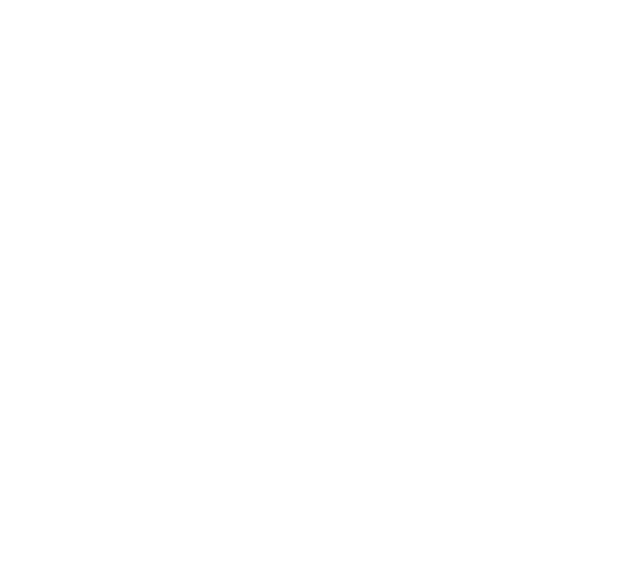
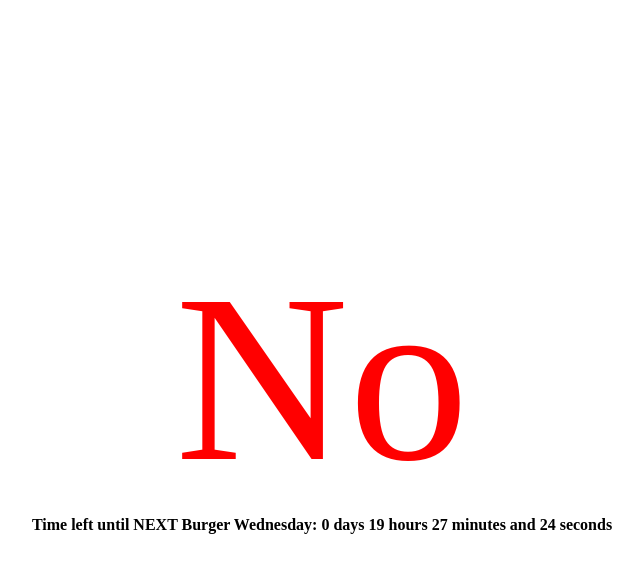
Before and after one commit to noahd1/isitburgerwednesday.com, a PHP site: page / in a window 1280 px wide. Before the commit the part shown is empty. Shown: the top 573 px of the page, without its empty margins (318-961 px from the left). Run offline with PHP 8.4, Linux system fonts and the light colour scheme.

Commit message:
for some reason IE is choking on the external javascript file. not sure why. putting it inline until I care enough to fix it

```diff
--- a/index.php
+++ b/index.php
@@ -8,6 +8,49 @@
 <meta name="KEYWORDS" content="burger, cheeseburger, hamburger, delicious, bacon cheeseburger, would you like fries with that?" />
 
 <script type="text/javascript">
+
+function countdown(year, month, day, hour, minute) {
+
+  //Convert both today's date and the target date into miliseconds.
+  var Todays_Date = (new Date()).getTime();
+  var Target_Date = (new Date(year, month, day, hour, minute, 00)).getTime();
+
+  //Find their difference, and convert that into seconds.
+  var Time_Left = Math.round((Target_Date - Todays_Date) / 1000);
+
+  if(Time_Left < 0) {
+    Time_Left = 0;
+  }
+
+  if(Time_Left == 0) {
+    window.location.href = '';
+  } else {
+    var countdown = document.getElementById("countdown");
+    var days = Math.floor(Time_Left / (60 * 60 * 24));
+    Time_Left %= (60 * 60 * 24);
+    var hours = Math.floor(Time_Left / (60 * 60));
+    Time_Left %= (60 * 60);
+    var minutes = Math.floor(Time_Left / 60);
+    Time_Left %= 60;
+    var seconds = Time_Left;
+
+    var dps = 's'; var hps = 's'; var mps = 's'; var sps = 's';
+    if(days == 1) dps ='';
+    if(hours == 1) hps ='';
+    if(minutes == 1) mps ='';
+    if(seconds == 1) sps ='';
+
+    countdown.innerHTML = days + ' day' + dps + ' ';
+    countdown.innerHTML += hours + ' hour' + hps + ' ';
+    countdown.innerHTML += minutes + ' minute' + mps + ' and ';
+    countdown.innerHTML += seconds + ' second' + sps;
+
+    //Recursive call, keeps the clock ticking.
+    setTimeout('countdown(' + year + ',' + month + ',' + day + ',' + hour + ',' + minute + ');', 1000);
+  }
+
+}
+
 var today = new Date();
 var dow = today.getDay();
 var wednesday = 3;
@@ -20,7 +63,6 @@ if(!isitburgerwednesday) {
 }
 var ie6 = false;
 </script>
-<script type="text/javascript" charset="utf-8" src="countdown.js"/>
 
 <!--[if IE 6]>
 <script type="text/javascript">
```
